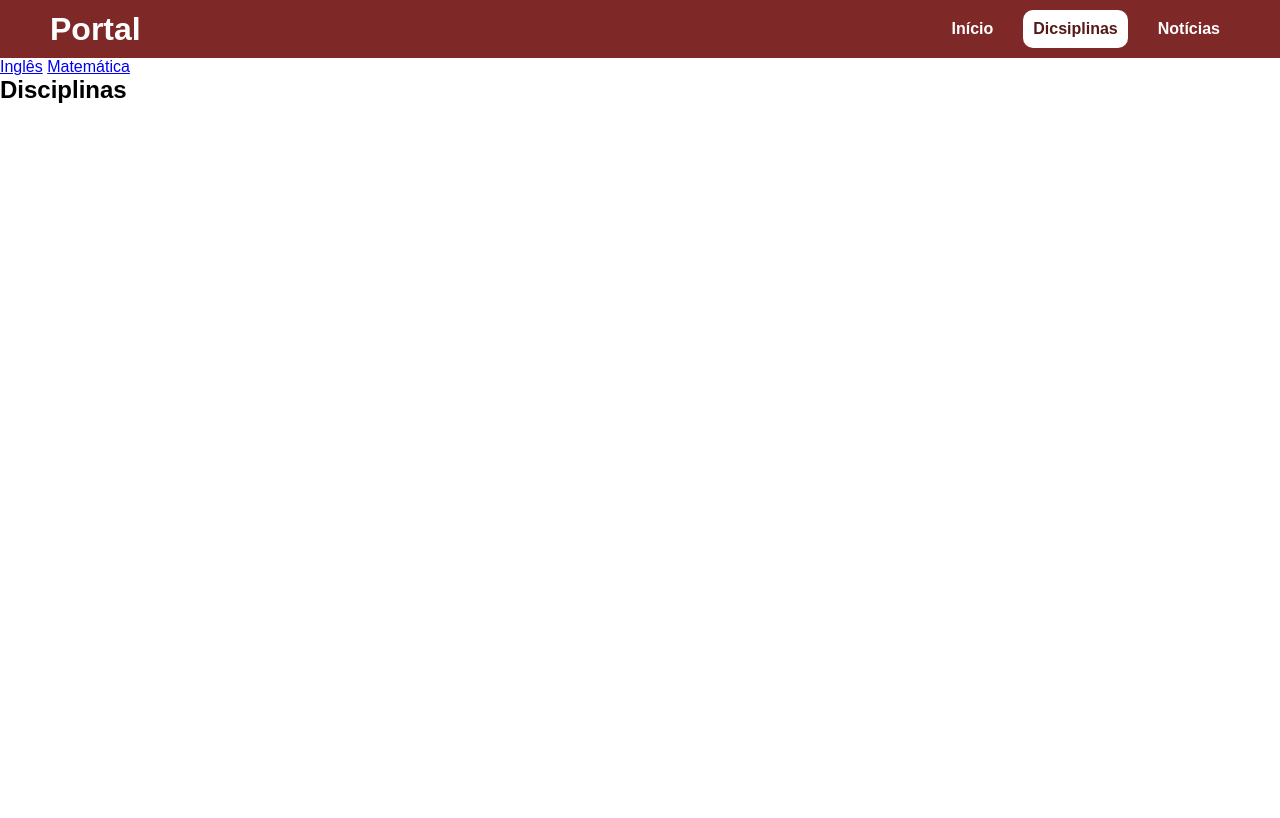
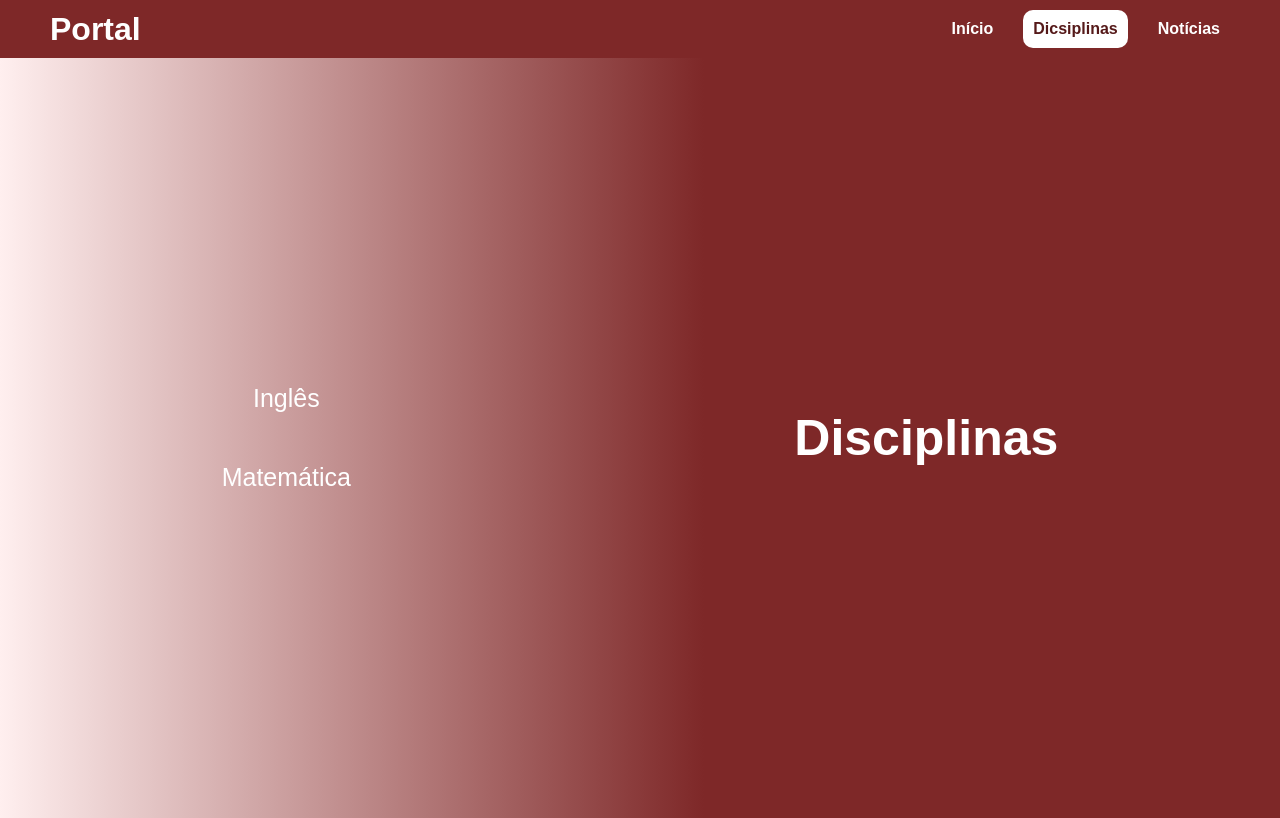
Before and after one commit to pktaldi/projeto-final, a plain HTML site: page pages/disciplinas.html in a window 1280 px wide. Drawn offline with Linux system fonts and the light colour scheme.

Commit message:
feat: criacao pag disciplinas

```diff
--- a/css/disciplinas.css
+++ b/css/disciplinas.css
@@ -27,8 +27,34 @@ header section {
     gap: 20px;
 }
 
+main {
+    min-height: 95vh;
+    background: linear-gradient(90deg, #ffefef,  #7e2828 55%);
+    display: flex;
+    align-items: center;
+    justify-content: space-around;
+}
 
+#sec-opcoes {
+    display: flex;
+    flex-direction: column;
+    text-align: center;
+    gap: 50px;
+}
 
+.btn-materias {
+    text-decoration: none;
+    color: #fff;
+    font-size: 25px;
+}
+
+.btn-materias:hover {
+    text-decoration:underline;
+}
+#titulo-disciplinas {
+    font-size: 50px;
+    color: #fff;
+}
 .botao-branco {
     background-color: #fff;
     padding: 10px;
--- a/pages/disciplinas.html
+++ b/pages/disciplinas.html
@@ -15,11 +15,11 @@
         </section>
     </header>
     <main>
-        <section>
-            <a href="intro-ingles.html">Inglês</a>
-            <a href="intro-matematica.html">Matemática</a>
+        <section id="sec-opcoes">
+            <a class="btn-materias" href="intro-ingles.html">Inglês</a>
+            <a class="btn-materias" href="intro-matematica.html">Matemática</a>
         </section>
-        <h2>Disciplinas</h2>
+        <h2 id="titulo-disciplinas">Disciplinas</h2>
     </main>
 </body>
 </html>
```
